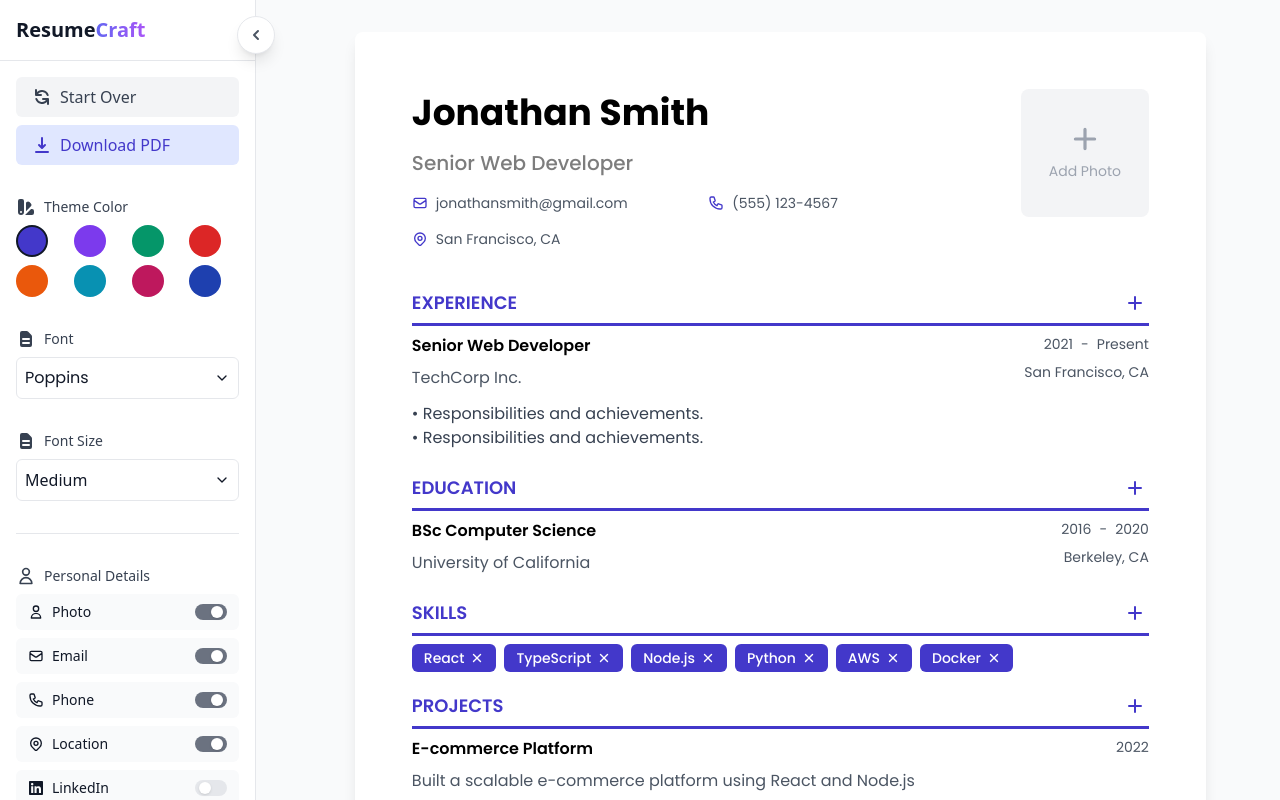
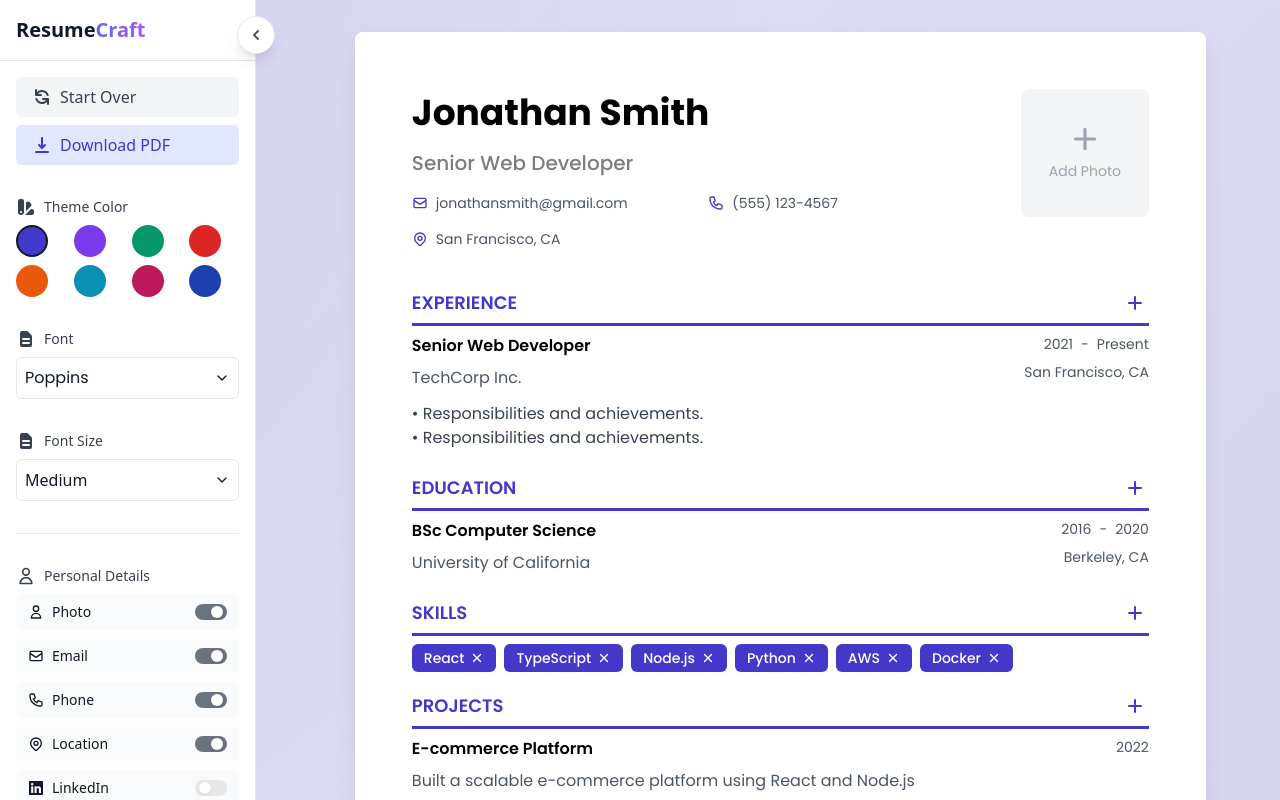
Before and after one commit to levon-glstn/resume-builder, a Next.js app: page /editor in a window 1280 px wide. Built offline with nearby package versions, Linux system fonts and the light colour scheme.

Commit message:
add background color

```diff
--- a/app/editor/page.tsx
+++ b/app/editor/page.tsx
@@ -81,6 +81,31 @@ export default function EditorPage() {
   });
 
   const resumeRef = useRef<HTMLElement>(null);
+
+  // Generate gradient background colors based on the primary color
+  const getGradientBackground = (color: string) => {
+    // Convert hex to RGB
+    const hexToRgb = (hex: string) => {
+      const result = /^#?([a-f\d]{2})([a-f\d]{2})([a-f\d]{2})$/i.exec(hex);
+      return result ? {
+        r: parseInt(result[1], 16),
+        g: parseInt(result[2], 16),
+        b: parseInt(result[3], 16)
+      } : { r: 0, g: 0, b: 0 };
+    };
+
+    const rgb = hexToRgb(color);
+
+    // Create a more dynamic gradient with multiple components for depth
+    return {
+      background: `
+        radial-gradient(circle at 30% 20%, rgba(${rgb.r}, ${rgb.g}, ${rgb.b}, 0.12) 0%, rgba(${rgb.r}, ${rgb.g}, ${rgb.b}, 0.03) 50%),
+        linear-gradient(135deg, rgba(${rgb.r}, ${rgb.g}, ${rgb.b}, 0.08) 0%, rgba(${rgb.r}, ${rgb.g}, ${rgb.b}, 0.18) 100%),
+        repeating-linear-gradient(45deg, rgba(255, 255, 255, 0.05) 0px, rgba(255, 255, 255, 0.05) 2px, transparent 2px, transparent 4px)
+      `,
+      backgroundAttachment: 'fixed'
+    };
+  };
 
   // Load saved data after component mounts
   useEffect(() => {
@@ -175,7 +200,7 @@ export default function EditorPage() {
         fontSize={fontSize}
         onFontSizeChange={setFontSize}
       />
-      <main className="flex-1 overflow-auto py-8">
+      <main className="flex-1 overflow-auto py-8 animate-gradient" style={getGradientBackground(primaryColor)}>
         <div className="mx-auto" style={{ maxWidth: 'calc(210mm + 2rem)' }}>
           <Editor
             ref={resumeRef}
--- a/app/globals.css
+++ b/app/globals.css
@@ -78,6 +78,24 @@ html {
   animation: float 3s ease-in-out infinite;
 }
 
+/* Gradient background animation */
+@keyframes gradientShift {
+  0% {
+    background-position: 0% 50%;
+  }
+  50% {
+    background-position: 100% 50%;
+  }
+  100% {
+    background-position: 0% 50%;
+  }
+}
+
+.animate-gradient {
+  animation: gradientShift 20s ease infinite;
+  background-size: 200% 200% !important;
+}
+
 /* Custom gradient backgrounds */
 .gradient-primary {
   background: linear-gradient(135deg, #0ea5e9 0%, #8b5cf6 100%);
@@ -119,3 +137,13 @@ html {
     padding-right: 4rem;
   }
 }
+
+/* Resume hover effect */
+.resume-hover-effect {
+  transition: transform 0.3s ease, box-shadow 0.3s ease;
+}
+
+.resume-hover-effect:hover {
+  transform: translateY(-5px);
+  box-shadow: 0 20px 25px -5px rgba(0, 0, 0, 0.1), 0 10px 10px -5px rgba(0, 0, 0, 0.04) !important;
+}
--- a/components/editor/Editor.tsx
+++ b/components/editor/Editor.tsx
@@ -495,7 +495,7 @@ const Editor = forwardRef<HTMLElement, EditorProps>(({
   return (
     <article
       ref={ref}
-      className="bg-white shadow-lg rounded-lg"
+      className="bg-white shadow-lg rounded-lg resume-hover-effect"
       style={{
         width: '225mm',
         minHeight: '315mm',
@@ -504,6 +504,7 @@ const Editor = forwardRef<HTMLElement, EditorProps>(({
         boxSizing: 'border-box',
         fontFamily: fontFamily,
         fontSize: getFontSizeInPixels(),
+        boxShadow: '0 10px 25px -5px rgba(0, 0, 0, 0.1), 0 8px 10px -6px rgba(0, 0, 0, 0.1)'
       }}
     >
       {/* Header */}
```
